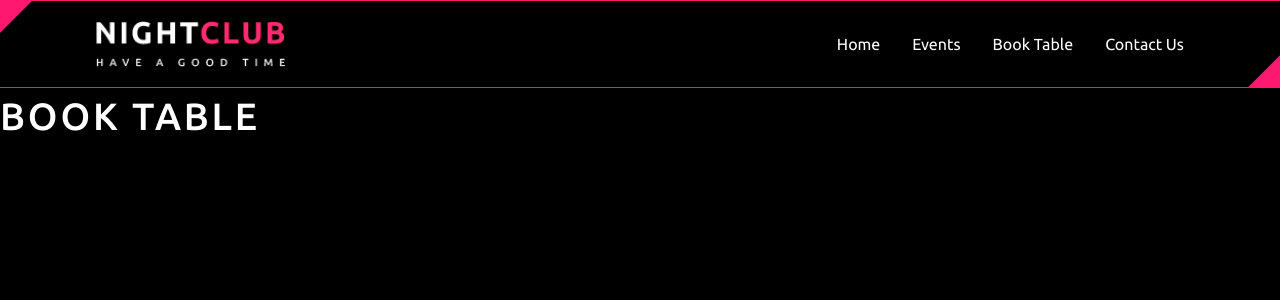
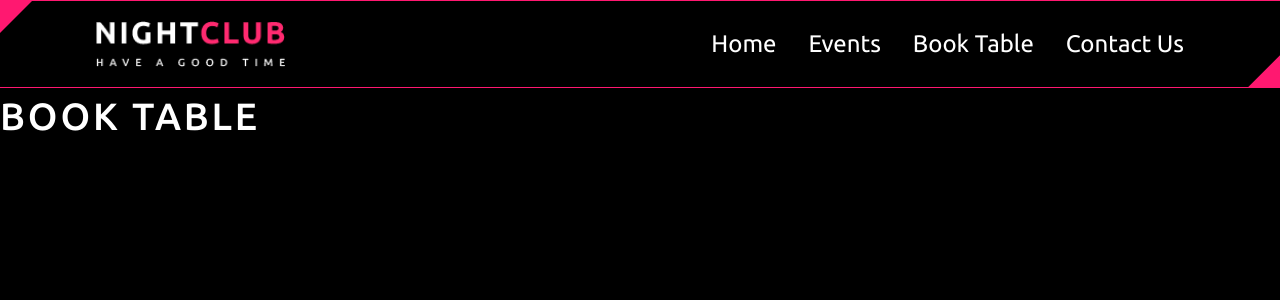
Before and after one commit to Vanest-Jalal/nightclub-frontend, a Next.js app: page /booking in a window 1280 px wide. Shown: the top 300 px of the page. Built offline with nearby package versions, Linux system fonts and the light colour scheme.

Commit message:
Add desktop navigation and active link styling

```diff
--- a/components/shared/Header.jsx
+++ b/components/shared/Header.jsx
@@ -1,7 +1,11 @@
+"use client";
+
 import Image from "next/image";
+import { usePathname } from "next/navigation";
 
 /* Navigation */
 const Header = () => {
+  const pathname = usePathname();
   return (
     <header className="relative flex items-center justify-between px-4 py-5 border-t border-b border-(--color-pink-500)">
       <div className="absolute top-0 left-0 w-8 h-8 bg-(--color-pink-500) [clip-path:polygon(0_0,_100%_0,_0_100%)]"></div>
@@ -29,11 +33,47 @@ const Header = () => {
           <span className="w-full h-1 bg-(--color-white)"></span>
         </button>
 
-        <div className="hidden lg:flex gap-8 lg:mr-20">
-          <a href="#">Home</a>
-          <a href="#">Events</a>
-          <a href="#">Book Table</a>
-          <a href="#">Contact Us</a>
+        <div className="hidden lg:flex gap-8 lg:mr-20 lg:text-2xl">
+          <a
+            href="/"
+            className={
+              pathname === "/"
+                ? "text-(--color-pink-500)"
+                : "text-(--color-white)"
+            }
+          >
+            Home
+          </a>
+          <a
+            href="/events"
+            className={
+              pathname === "/events"
+                ? "text-(--color-pink-500)"
+                : "text-(--color-white)"
+            }
+          >
+            Events
+          </a>
+          <a
+            href="/book-table"
+            className={
+              pathname === "/book-table"
+                ? "text-(--color-pink-500)"
+                : "text-(--color-white)"
+            }
+          >
+            Book Table
+          </a>
+          <a
+            href="/contact"
+            className={
+              pathname === "/contact"
+                ? "text-(--color-pink-500)"
+                : "text-(--color-white)"
+            }
+          >
+            Contact Us
+          </a>
         </div>
         <div
           id="burger-menu"
```
